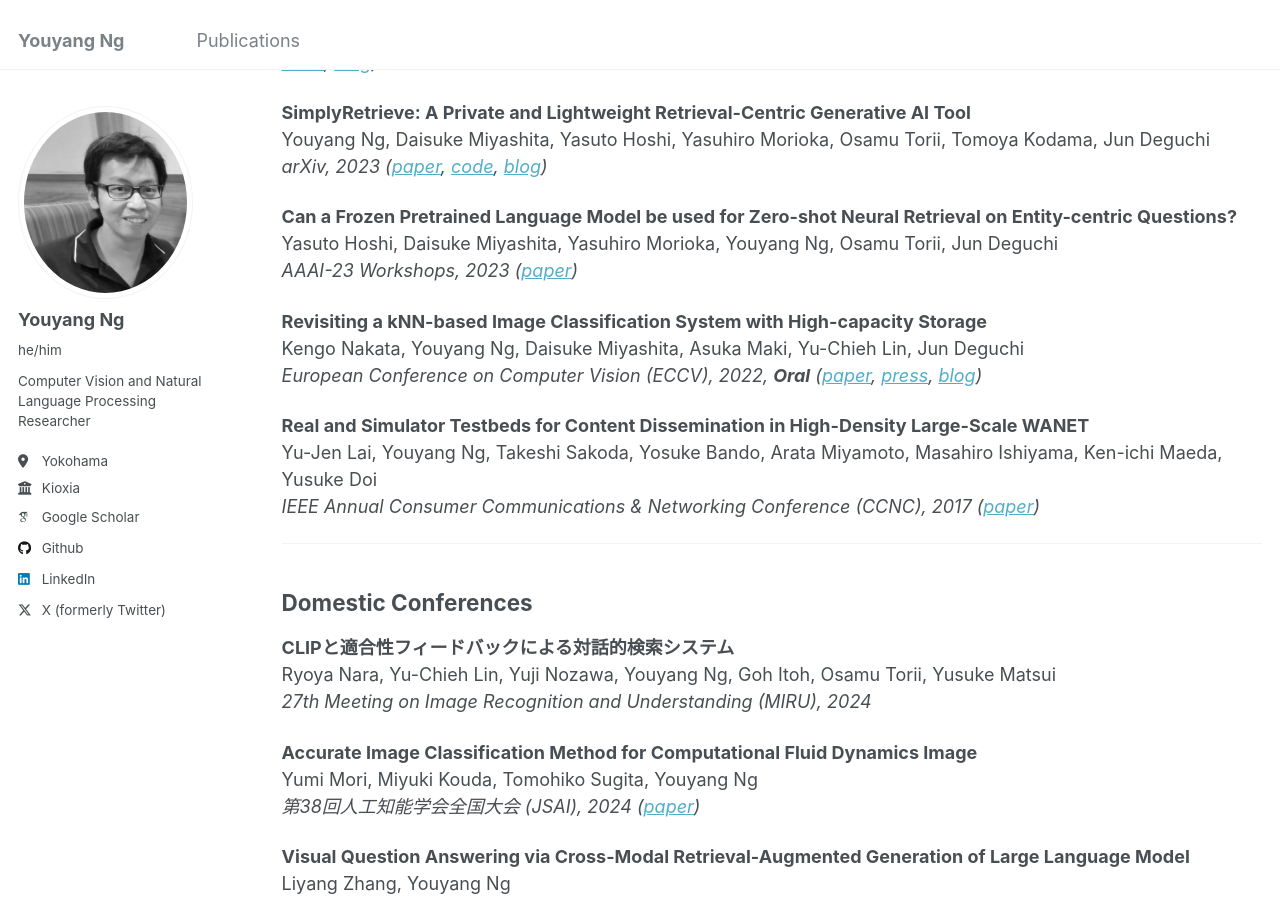
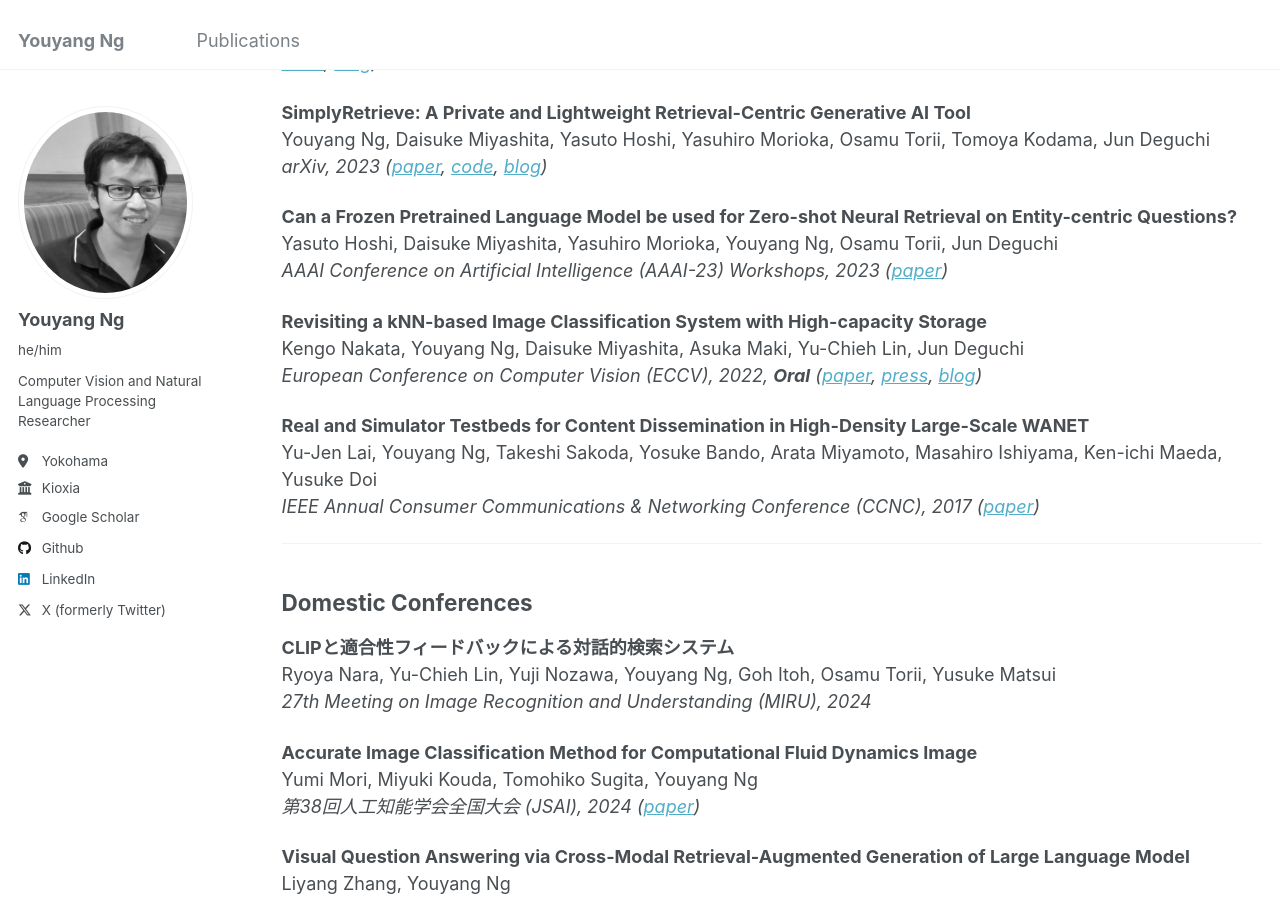
Before and after one commit to yy29/yy29.github.io, a Jekyll site: the page built from _pages/publications.md, in a window 1280 px wide and 900 px high, scrolled down 2953 px. Built offline with Jekyll 4.4.1, drawn with Linux system fonts in a browser that asks for light colours; some web fonts are replaced.

Commit message:
Update publications.md

```diff
--- a/_pages/publications.md
+++ b/_pages/publications.md
@@ -115,7 +115,7 @@ Youyang Ng, Daisuke Miyashita, Yasuto Hoshi, Yasuhiro Morioka, Osamu Torii, Tomo
 
 **Can a Frozen Pretrained Language Model be used for Zero-shot Neural Retrieval on Entity-centric Questions?**
 Yasuto Hoshi, Daisuke Miyashita, Yasuhiro Morioka, Youyang Ng, Osamu Torii, Jun Deguchi
-*AAAI-23 Workshops, 2023 ([paper](https://arxiv.org/abs/2303.05153))*
+*AAAI Conference on Artificial Intelligence (AAAI-23) Workshops, 2023 ([paper](https://arxiv.org/abs/2303.05153))*
 
 **Revisiting a kNN-based Image Classification System with High-capacity Storage**
 Kengo Nakata, Youyang Ng, Daisuke Miyashita, Asuka Maki, Yu-Chieh Lin, Jun Deguchi
```
